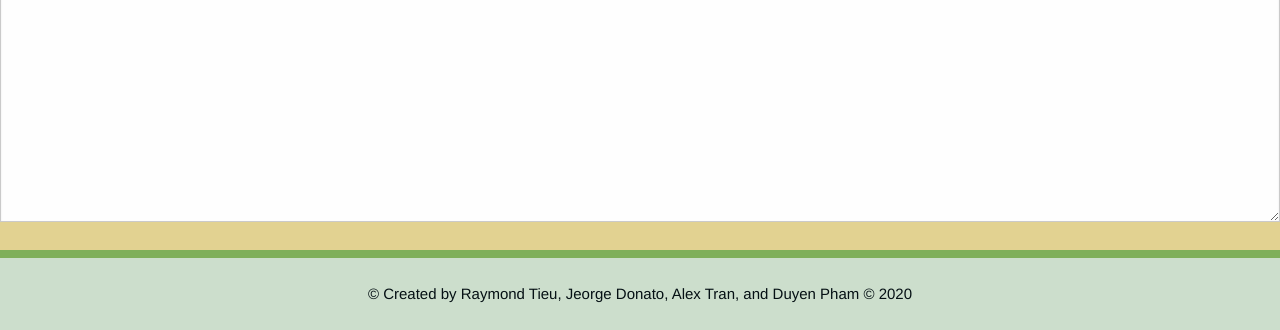
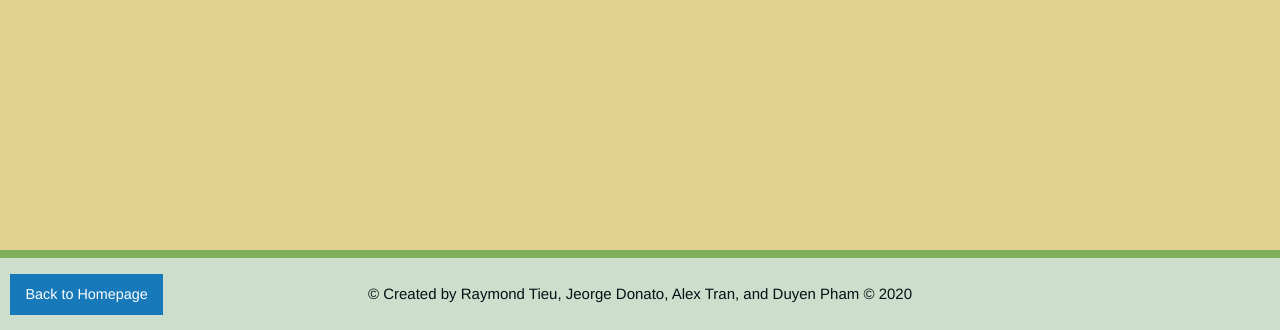
Before and after one commit to raytieu/to-make-or-to-go, a plain HTML site: page result.html in a window 1280 px wide. Shown: the part 470-800 px from the top of the page. Drawn offline with Linux system fonts and the light colour scheme; no server answers.

Commit message:
backButton

```diff
--- a/css/result.css
+++ b/css/result.css
@@ -1,5 +1,9 @@
 body {
     background-color: rgb(226, 210, 145);
+    margin-left: 20px;
+    padding: 10px;
+    margin-top: 10px;
+    margin-bottom: 10px;
 }
 img {
     display: block;
@@ -7,6 +11,7 @@ img {
     width: auto;
     height: auto;
     background-color: rgb(226, 210, 145);
+    margin-bottom: 20;
   }
   footer {
     clear: both;
@@ -21,4 +26,15 @@ img {
     left: 0;
     bottom: 0;
     width: 100%;
+
 }
+
+.button {
+  margin: 5px;
+}
+
+#btn-backToHomepage {
+  position: absolute;
+  left: 5px;
+  bottom: 10px;
+}
--- a/result.html
+++ b/result.html
@@ -21,11 +21,11 @@
     </div>
     </header>
 
-    <div class="result-display"> <textarea name="" id="result" cols="30" rows="10"></textarea>
+    <div class="result-display"></div>
 
-    </div>
     <footer>
       <div class="footer">
+        <a href="index.html" class="button float-left" id="btn-backToHomepage">Back to Homepage</a>
         &copy; Created by Raymond Tieu, Jeorge Donato, Alex Tran, and Duyen Pham © 2020
       </div>
     </footer>
```
Lines whose indentation alone changed are shown as unchanged.
